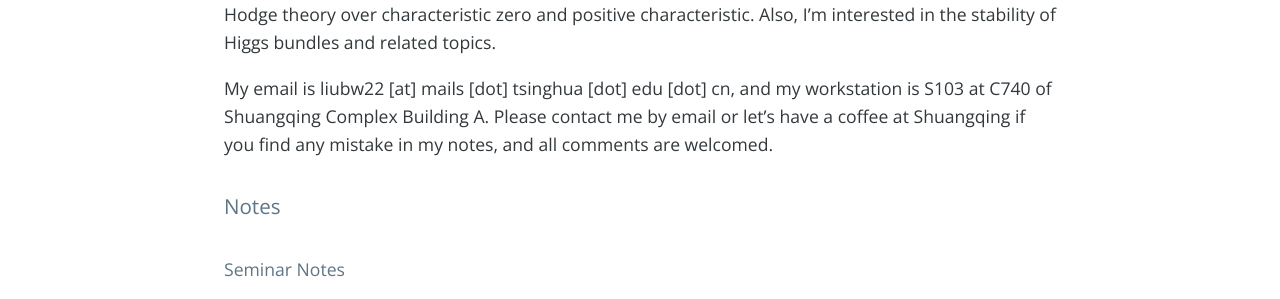
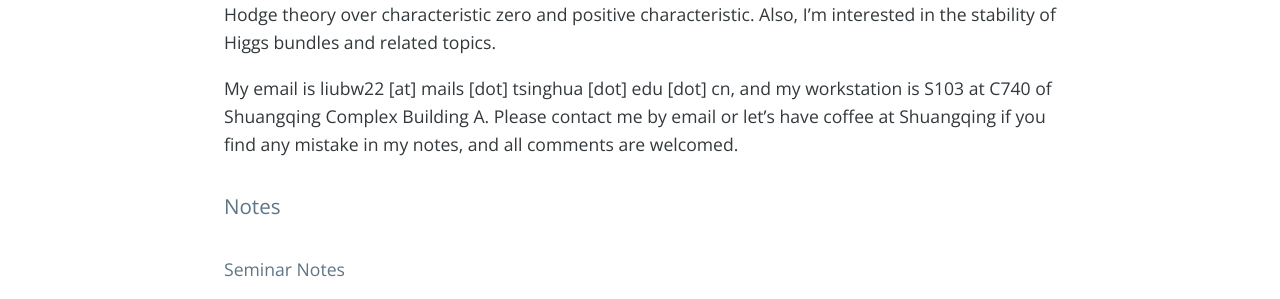
Before and after one commit to bowenl-math/bowenl-math.github.io, a Jekyll site: the page built from index.md, in a window 1280 px wide and 900 px high. Shown: the part 450-749 px from the top of the window. Built offline with Jekyll 4.4.1, drawn with Linux system fonts in a browser that asks for light colours; nearby versions of some CDN libraries; our own code applies the rules of GitHub Pages for plain Markdown files; the list of posts is cut into pages by our own code; comment, search, counter and statistics services are not loaded.

```diff
--- a/index.md
+++ b/index.md
@@ -1,7 +1,7 @@
 ### Welcome to my homepage!
 Hello, I'm Bowen Liu, a PhD student in Yau Mathematical Sciences Center of Tsinghua University from Sept 2022, under the supervision of [Chenglong Yu](https://chenglongyu.github.io/). My research interests focus on the non-abelian Hodge theory over characteristic zero and positive characteristic. Also, I'm interested in the stability of Higgs bundles and related topics.
 
-My email is liubw22 [at] mails [dot] tsinghua [dot] edu [dot] cn, and my workstation is S103 at C740 of Shuangqing Complex Building A. Please contact me by email or let's have a coffee at Shuangqing if you find any mistake in my notes, and all comments are welcomed.
+My email is liubw22 [at] mails [dot] tsinghua [dot] edu [dot] cn, and my workstation is S103 at C740 of Shuangqing Complex Building A. Please contact me by email or let's have coffee at Shuangqing if you find any mistake in my notes, and all comments are welcomed.
 
 
 
```
